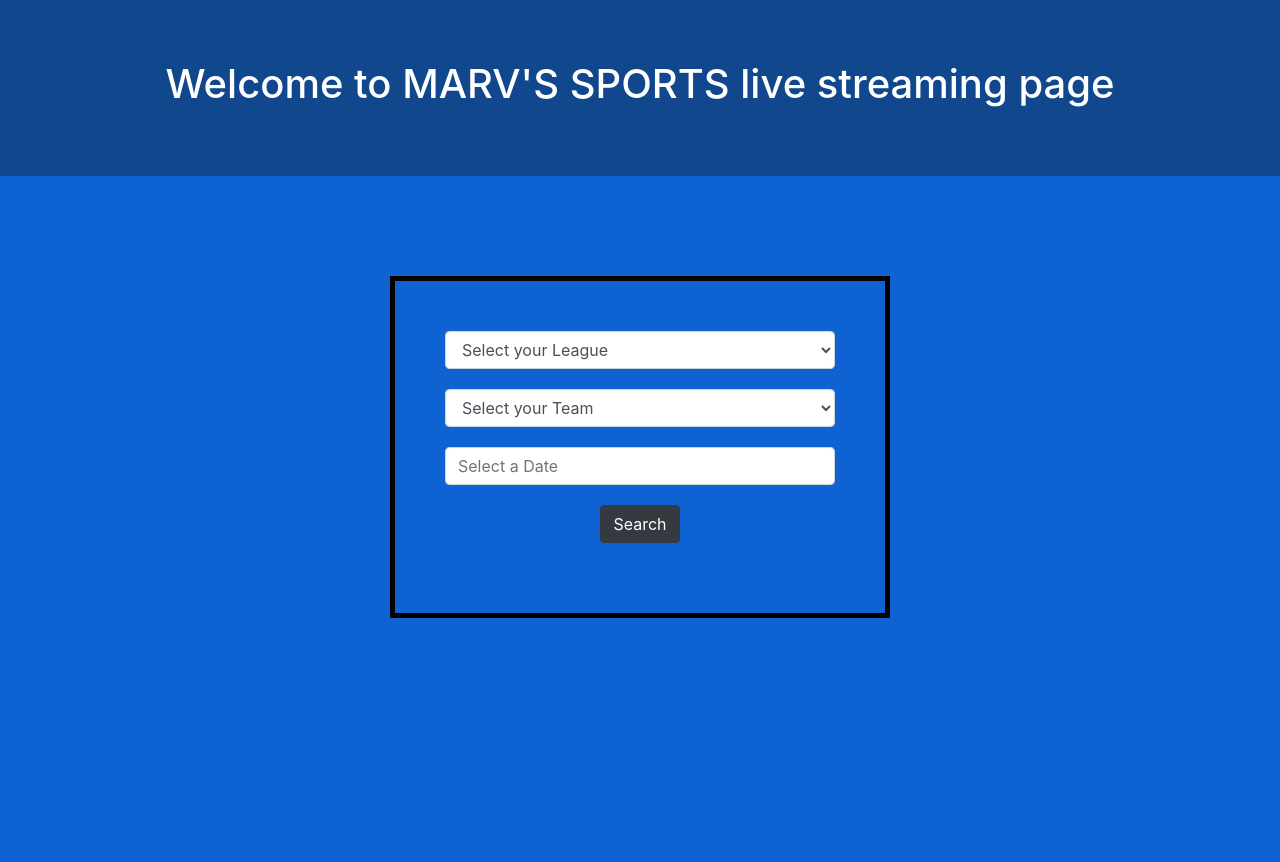
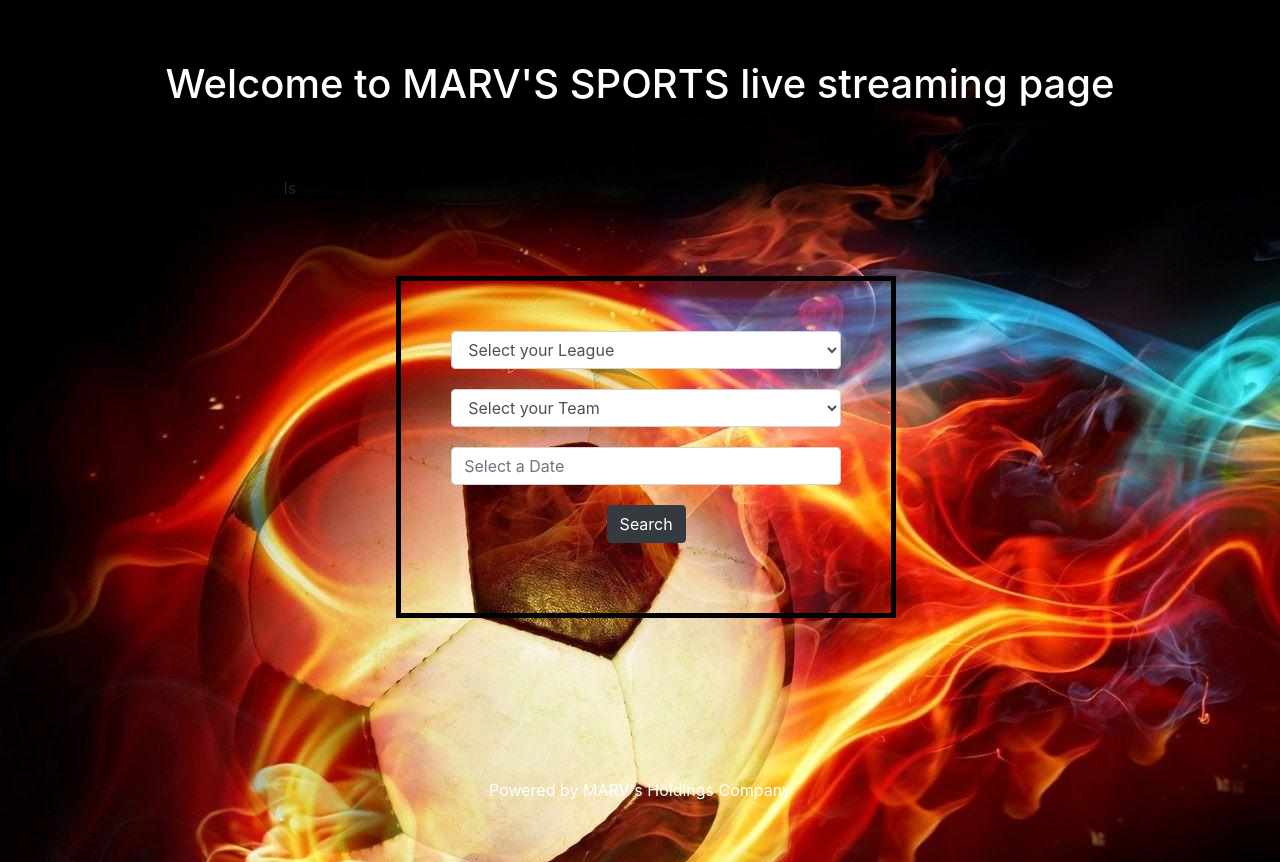
Before and after one commit to AlbertoJL3/sports-app, a plain HTML site: page index.html in a window 1280 px wide. Before the commit the page ends 800 px from the top, so only its background shows below. Drawn offline with nearby package versions, Linux system fonts and the light colour scheme.

Commit message:
added styling

```diff
--- a/assets/css/style.css
+++ b/assets/css/style.css
@@ -6,6 +6,8 @@
 body {
     background-color: rgb(14, 98, 209);
     align-content: center;
+    background-image: url("./Aswsome-soccer-Backgrounds.jpg");
+
 }
 
 main {
@@ -17,7 +19,14 @@ main {
 header {
     padding: 60px;
     text-align: center;
-    background: #13293d75;
+    background: transparent;
+    color: rgb(255, 255, 255);
+}
+
+footer {
+    padding: 60px;
+    text-align: center;
+    background: transparent;
     color: rgb(255, 255, 255);
 }
 
@@ -26,10 +35,10 @@ header {
     border: 5px solid rgb(2, 2, 2);
     padding: 50px;
     margin: 100px;
-       display: flex;
-        align-items: center;
-        justify-content: space-around;
-        flex-direction: column;
+    display: flex;
+    align-items: center;
+    justify-content: space-around;
+    flex-direction: column;
 }
 
 .content-element {
--- a/index.html
+++ b/index.html
@@ -16,7 +16,7 @@
     <header>
         <h1>Welcome to <span> MARV'S SPORTS</span> live streaming page</h1>
     </header>
-    <main>
+    <main>ls
         <div class="content">
 
                 <select class="form-control content-element">
@@ -36,8 +36,11 @@
 
                     <button type="button" class="btn btn-dark content-element">Search</button>
 
+
         </div>
     </main>
+
+    <footer>Powered by MARV's Holdings Company</footer>
 </body>
 <script src="https://code.jquery.com/jquery-1.12.4.js"></script>
 <script src="https://code.jquery.com/ui/1.12.1/jquery-ui.js"></script>
```
Also changed, not shown: assets/css/Aswsome-soccer-Backgrounds.jpg (added).
